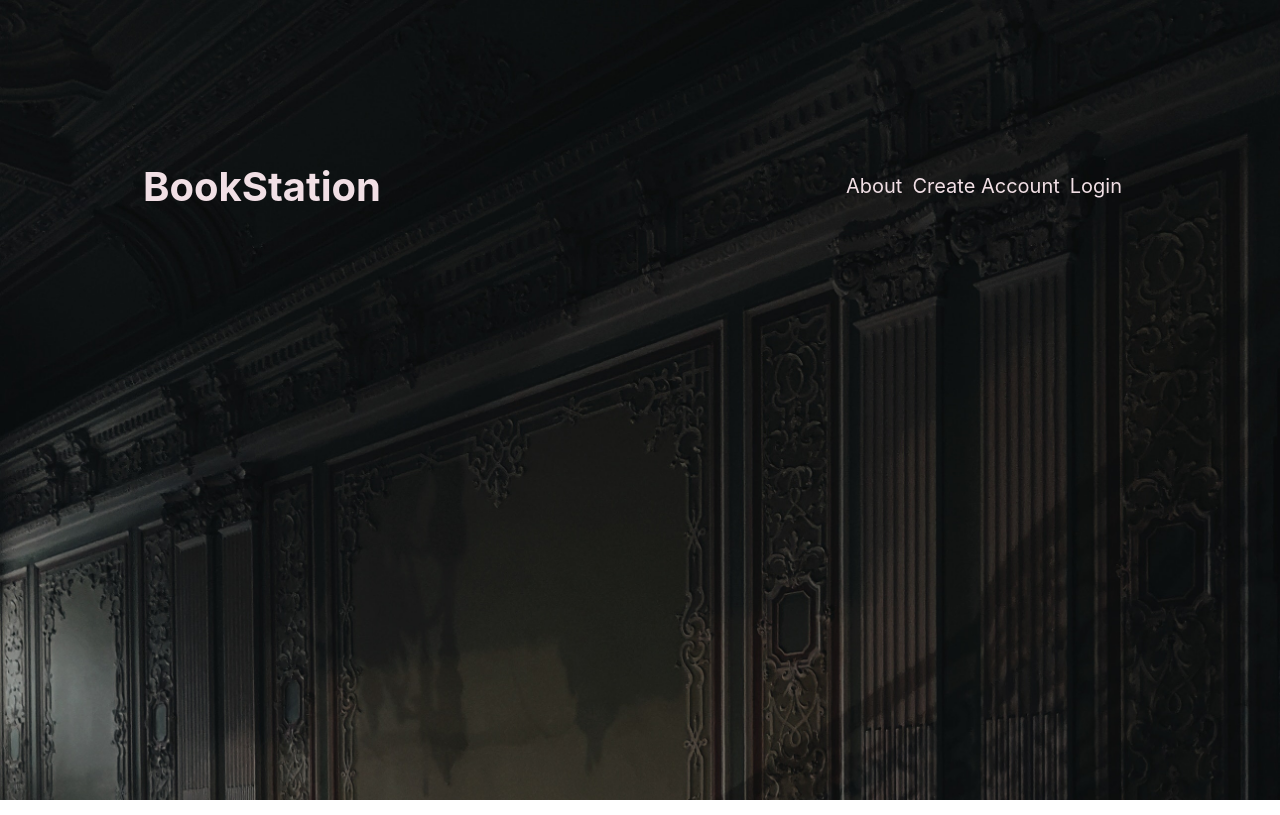
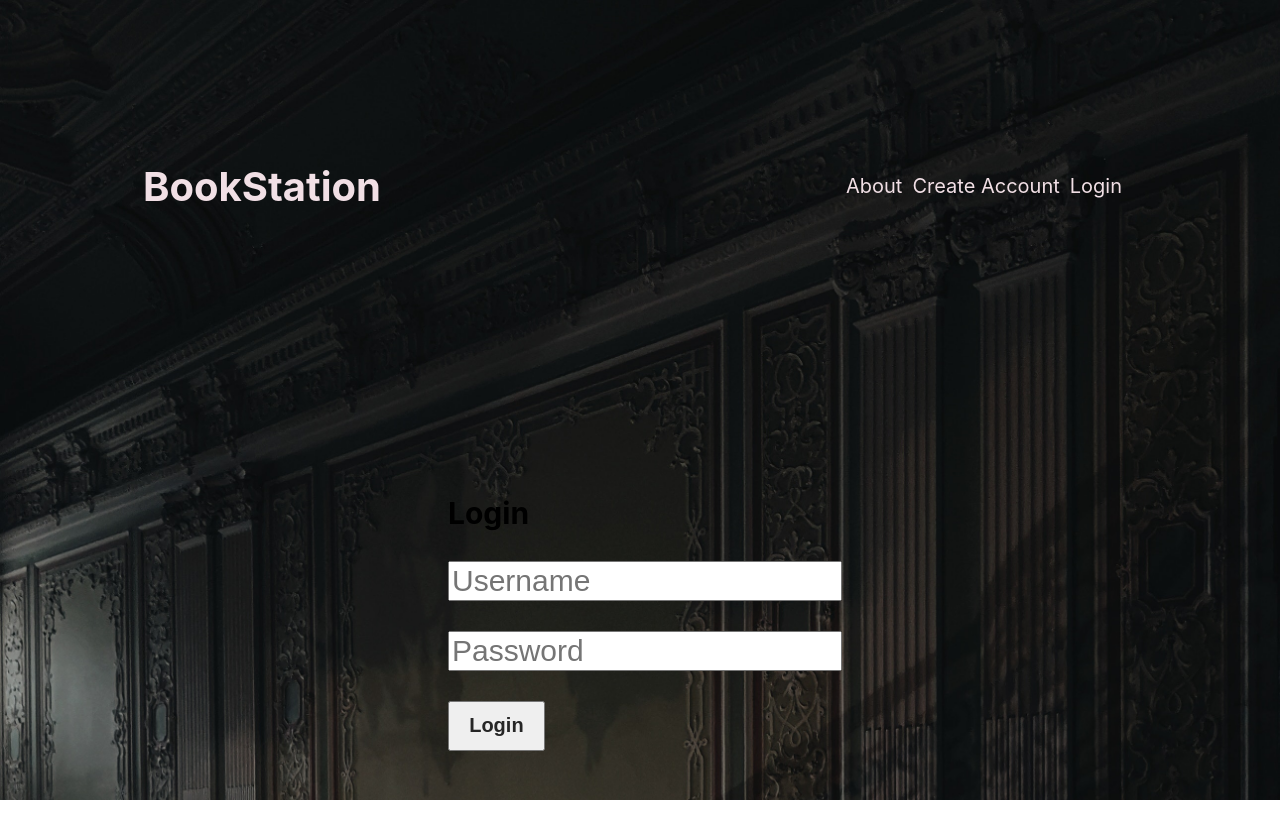
Before and after one commit to kihuni/BookReviewApp, a React (Create React App) app in the folder bookreview-frontend/: page /login in a window 1280 px wide. Built offline with nearby package versions, Linux system fonts and the light colour scheme.

Commit message:
adding styling

```diff
--- a/bookreview-frontend/src/App.js
+++ b/bookreview-frontend/src/App.js
@@ -7,6 +7,8 @@ import BookCreation from './components/BookCreation';
 import BookEdit from './components/BookEdit';
 import About from './components/about'
 import './style.css'
+import Login from './components/Login';
+import UserProfile from './components/UserProfile';
 
 function App() {
     return (
@@ -18,7 +20,7 @@ function App() {
                         <ul>
                             <Link className='link about' to="/about">About</Link>
                             <Link className='link create' to="">Create Account</Link>
-                            <Link className='link login' to="">Login</Link>
+                            <Link className='link login' to="/login">Login</Link>
                         </ul>
                     </nav>
                 </div>
@@ -30,6 +32,8 @@ function App() {
                         <Route path="/books/edit/:id" element={<BookEdit />} />
                         <Route path="/books/:id" element={<BookDetail />} />
                         <Route path="/about" element={<About />} />
+                        <Route path="/login" element={<Login />} />
+                        <Route path="/user-profile" element={<UserProfile />} />
                     </Routes>
                 </main>
                 <footer></footer>
--- a/bookreview-frontend/src/components/Login.js
+++ b/bookreview-frontend/src/components/Login.js
@@ -1,5 +1,6 @@
 import React, { useState } from 'react';
 import axios from 'axios';
+import '../style.css'
 
 const Login = () => {
     const [username, setUsername] = useState("");
@@ -23,7 +24,7 @@ const Login = () => {
     };
 
     return (
-        <div>
+        <div className='headerLogin'>
             <h2>Login</h2>
             {error && <p>{error}</p>}
             <form onSubmit={handleSubmit}>
--- a/bookreview-frontend/src/style.css
+++ b/bookreview-frontend/src/style.css
@@ -117,3 +117,26 @@ nav ul .link:hover::after{
     text-align: center;
     margin-top: 10%;
 }
+
+/*------Login------*/
+
+.headerLogin{
+    margin: 5% 5%;
+    padding: 5% 30%;
+}
+h2{
+    font-size: 30px;
+}
+
+.headerLogin form input{
+    display: block;
+    margin-top: 30px;
+    font-size: 30px;
+}
+.headerLogin form button{
+    margin-top: 30px;
+    padding: 3% 5%;
+    font-size: 20px;
+    font-weight: bold;
+    color: #262626;
+}
```
Also changed, not shown: 1 other file (tests, documents, lock files or other folders).
